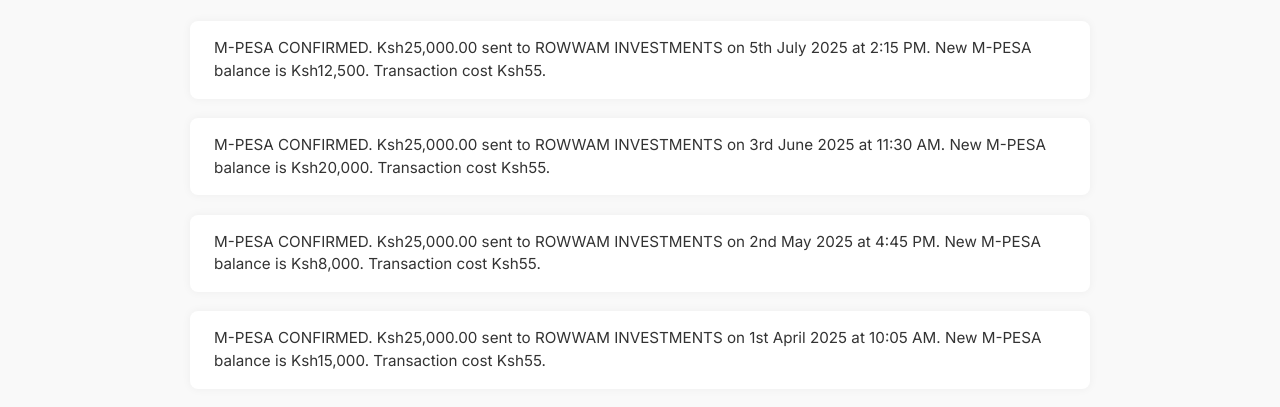
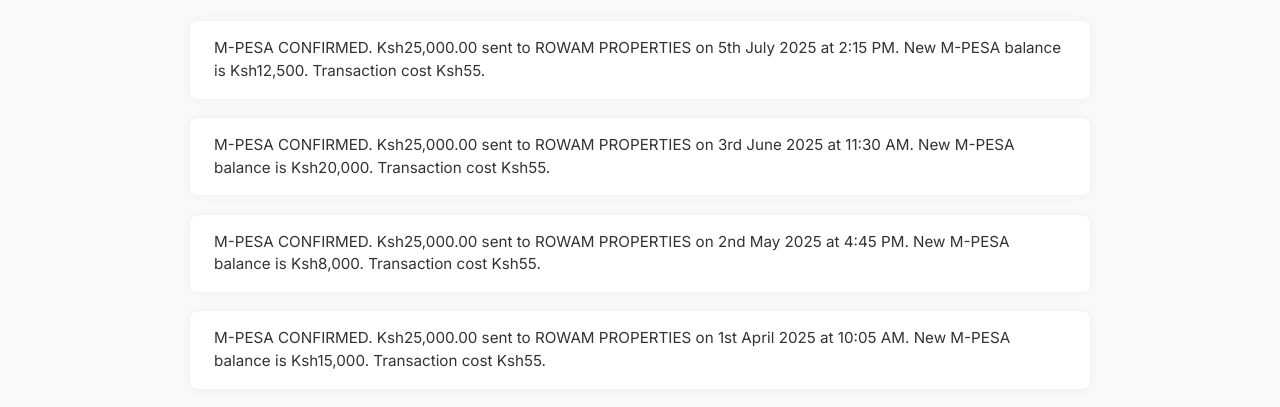
Before and after one commit to MrTwentyThree23/EasyRent, a plain HTML site: page messages.html in a window 1280 px wide. Shown: the part 231-638 px from the top of the page. Drawn offline with nearby package versions, Linux system fonts and the light colour scheme.

```diff
--- a/messages.html
+++ b/messages.html
@@ -108,28 +108,28 @@
 
     <div class="message">
       <p>
-        M-PESA CONFIRMED. Ksh25,000.00 sent to ROWWAM INVESTMENTS on 5th July 2025 at 2:15 PM.
+        M-PESA CONFIRMED. Ksh25,000.00 sent to ROWAM PROPERTIES on 5th July 2025 at 2:15 PM.
         New M-PESA balance is Ksh12,500. Transaction cost Ksh55.
       </p>
     </div>
 
     <div class="message">
       <p>
-        M-PESA CONFIRMED. Ksh25,000.00 sent to ROWWAM INVESTMENTS on 3rd June 2025 at 11:30 AM.
+        M-PESA CONFIRMED. Ksh25,000.00 sent to ROWAM PROPERTIES on 3rd June 2025 at 11:30 AM.
         New M-PESA balance is Ksh20,000. Transaction cost Ksh55.
       </p>
     </div>
 
     <div class="message">
       <p>
-        M-PESA CONFIRMED. Ksh25,000.00 sent to ROWWAM INVESTMENTS on 2nd May 2025 at 4:45 PM.
+        M-PESA CONFIRMED. Ksh25,000.00 sent to ROWAM PROPERTIES on 2nd May 2025 at 4:45 PM.
         New M-PESA balance is Ksh8,000. Transaction cost Ksh55.
       </p>
     </div>
 
     <div class="message">
       <p>
-        M-PESA CONFIRMED. Ksh25,000.00 sent to ROWWAM INVESTMENTS on 1st April 2025 at 10:05 AM.
+        M-PESA CONFIRMED. Ksh25,000.00 sent to ROWAM PROPERTIES on 1st April 2025 at 10:05 AM.
         New M-PESA balance is Ksh15,000. Transaction cost Ksh55.
       </p>
     </div>
```
